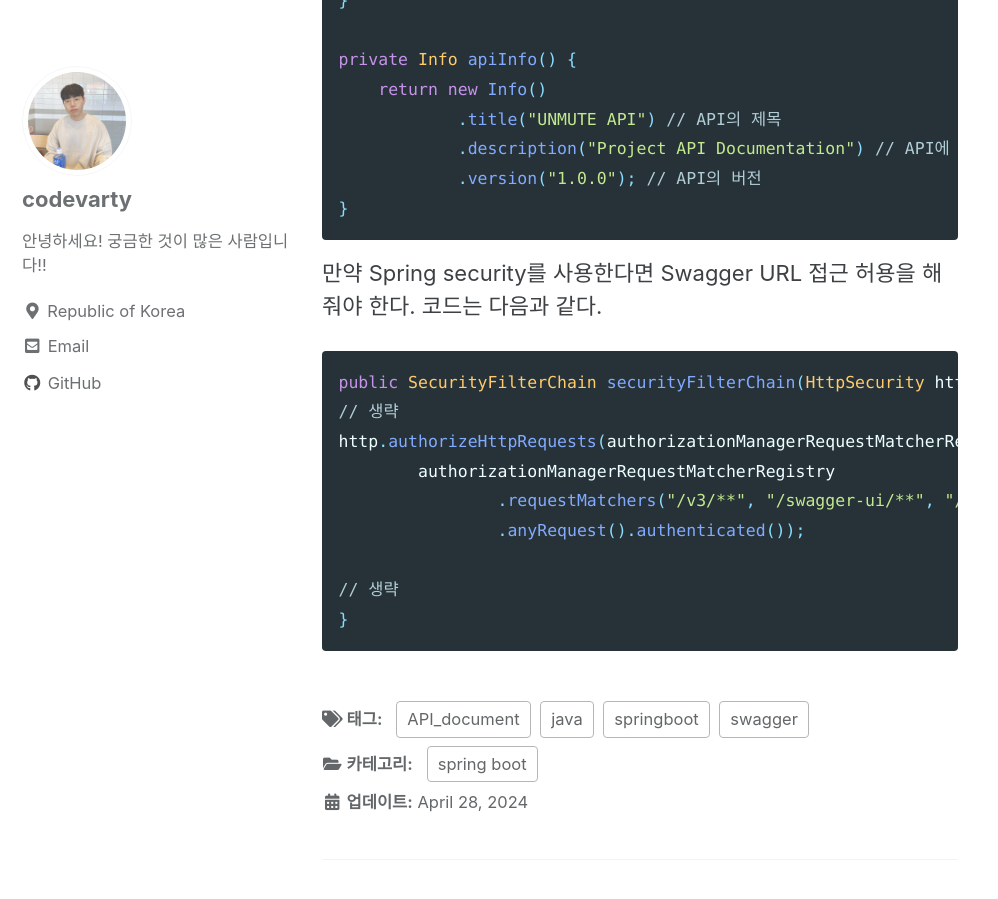
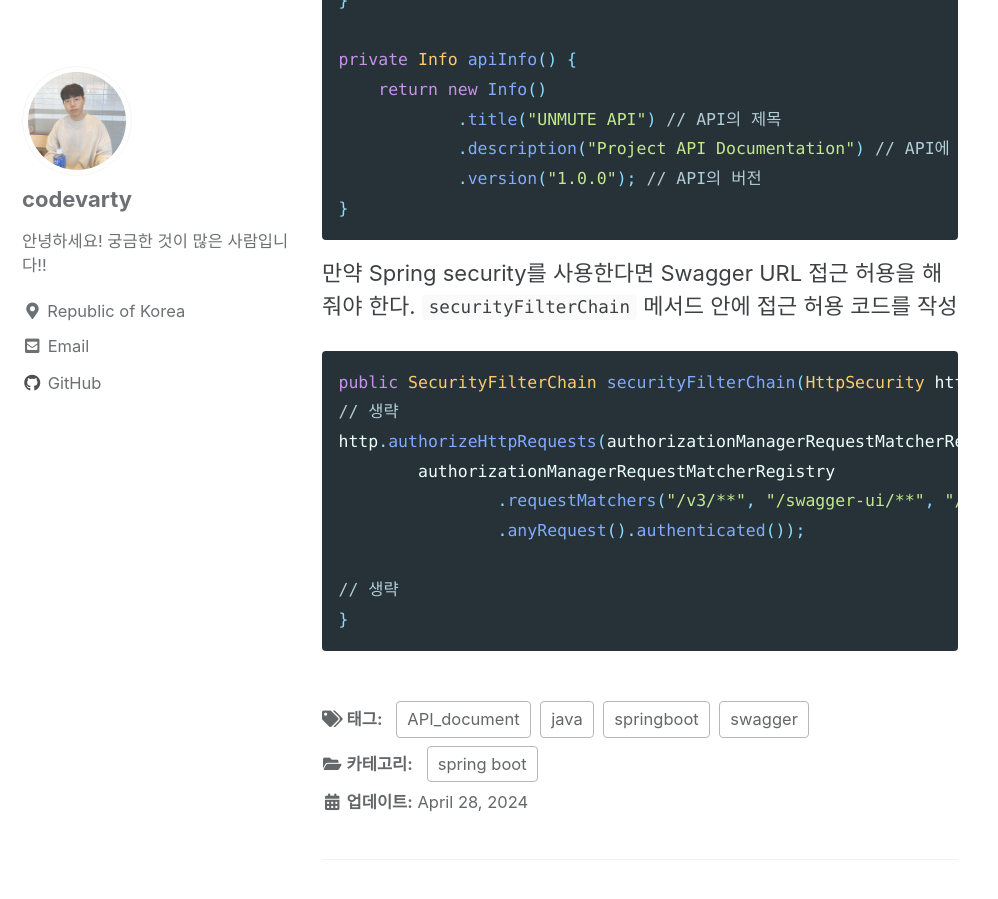
Before and after one commit to codevarty/codevarty.github.io, a Jekyll site: the page built from _posts/2024-04-28-spring-boot-swagger.md, in a window 1280 px wide and 900 px high, scrolled down 1761 px. Shown: the whole window, without its empty margins (0-998 px from the left). Built offline with Jekyll 4.4.1, drawn with Linux system fonts in a browser that asks for light colours; cached includes are drawn as plain includes.

Commit message:
vault backup: 2024-04-28 23:47:24

````diff
--- a/_posts/2024-04-28-spring-boot-swagger.md
+++ b/_posts/2024-04-28-spring-boot-swagger.md
@@ -59,7 +59,7 @@ private Info apiInfo() {
 ```
 
 만약 Spring security를 사용한다면 Swagger URL 접근 허용을 해줘야 한다.
-코드는 다음과 같다.
+`securityFilterChain` 메서드 안에 접근 허용 코드를 작성
 
 ```java
 public SecurityFilterChain securityFilterChain(HttpSecurity http) throws Exception {
````
